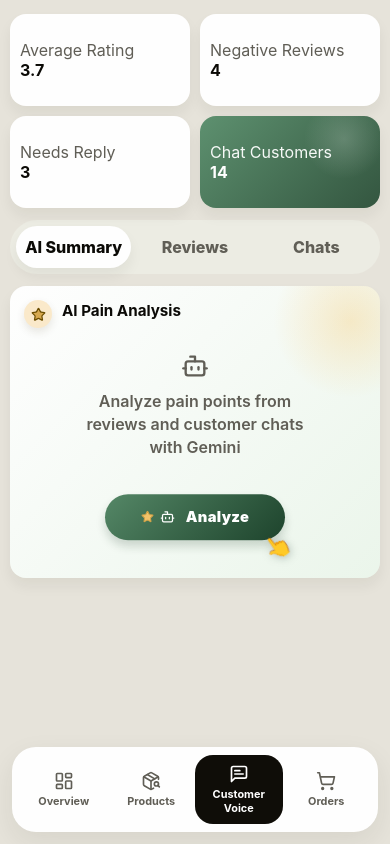
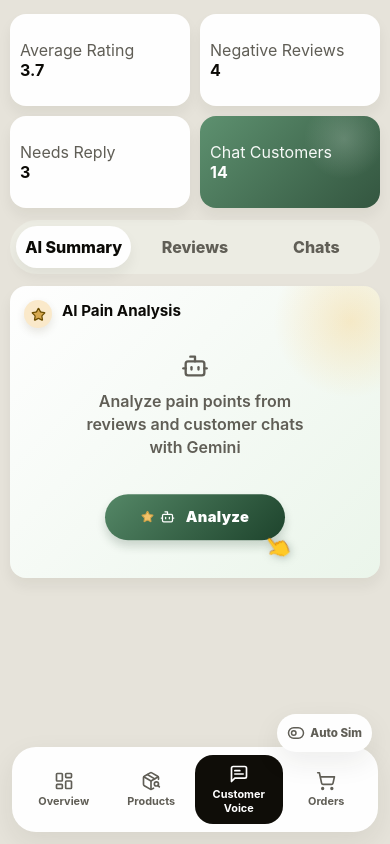
Before and after one commit to newton1306/FounderOS---AI-Business-Command-Center, a React (Vite) app: page /voice in a window 390 px wide. Built offline with nearby package versions, Linux system fonts and the light colour scheme.

Commit message:
Improve notifications and mobile auto sim

```diff
--- a/src/app/App.tsx
+++ b/src/app/App.tsx
@@ -197,7 +197,7 @@ export function App() {
             </label>
             <button className={`icon-button noti-button ${notificationsOpen ? "active" : ""}`} type="button" onClick={() => { setNotificationsOpen((value) => !value); setSearchOpen(false); setUnreadCount(0); }} aria-label="Notifications" aria-expanded={notificationsOpen}>
               <Bell size={17} aria-hidden="true" />
-              {unreadCount > 0 && <span className="noti-badge">{unreadCount}</span>}
+              {unreadCount > 0 && <span className="noti-badge">{unreadCount > 99 ? "99+" : unreadCount}</span>}
             </button>
             {searchOpen && <SearchPanel query={searchQuery} results={searchResults} onClose={() => setSearchOpen(false)} onSelect={goToResult} />}
             {notificationsOpen && <NotificationPanel items={notificationItems} onClose={() => setNotificationsOpen(false)} onSelect={goToResult} />}
@@ -233,6 +233,16 @@ export function App() {
           );
         })}
       </nav>
+      <button
+        className={`mobile-auto-sim status-chip ${autoSim ? "success" : "neutral"}`}
+        type="button"
+        onClick={() => setAutoSim((value) => !value)}
+        aria-pressed={autoSim}
+        aria-label={autoSim ? "Turn off auto simulation" : "Turn on auto simulation"}
+      >
+        {autoSim ? <ToggleRight size={18} aria-hidden="true" /> : <ToggleLeft size={18} aria-hidden="true" />}
+        Auto Sim
+      </button>
     </div>
   );
 }
--- a/src/styles/app.css
+++ b/src/styles/app.css
@@ -286,9 +286,16 @@ h4 {
   overflow: hidden;
 }
 .notification-panel .floating-list {
+  min-height: 0;
   max-height: min(450px, calc(100vh - 220px));
   overflow-y: auto;
+  overscroll-behavior: contain;
   padding-bottom: 8px;
+  padding-right: 2px;
+}
+.notification-panel .floating-item span {
+  overflow-wrap: anywhere;
+  white-space: normal;
 }
 .floating-panel .section-head h2 {
   font-size: 0.95rem;
@@ -2094,6 +2101,7 @@ select {
 }
 
 .mobile-nav,
+.mobile-auto-sim,
 .mobile-status-drawer { display: none; }
 .mobile-segment { display: none; }
 
@@ -2639,6 +2647,30 @@ select {
     color: white;
     background: var(--dark);
   }
+  .mobile-auto-sim.status-chip {
+    position: fixed;
+    z-index: 21;
+    right: 18px;
+    bottom: 92px;
+    display: inline-flex;
+    width: auto;
+    max-width: calc(25vw + 34px);
+    min-height: 38px;
+    padding: 7px 10px;
+    border: 0;
+    border-radius: 999px;
+    box-shadow: var(--soft-shadow);
+    cursor: pointer;
+    gap: 5px;
+    white-space: nowrap;
+  }
+  .mobile-auto-sim.status-chip.success {
+    box-shadow: var(--soft-shadow), inset 0 0 0 1px oklch(0.72 0.075 155 / 0.42);
+  }
+  .mobile-auto-sim.status-chip:focus-visible {
+    outline: 3px solid var(--primary-soft);
+    outline-offset: 3px;
+  }
 }
 
 @media (max-width: 520px) {
```
